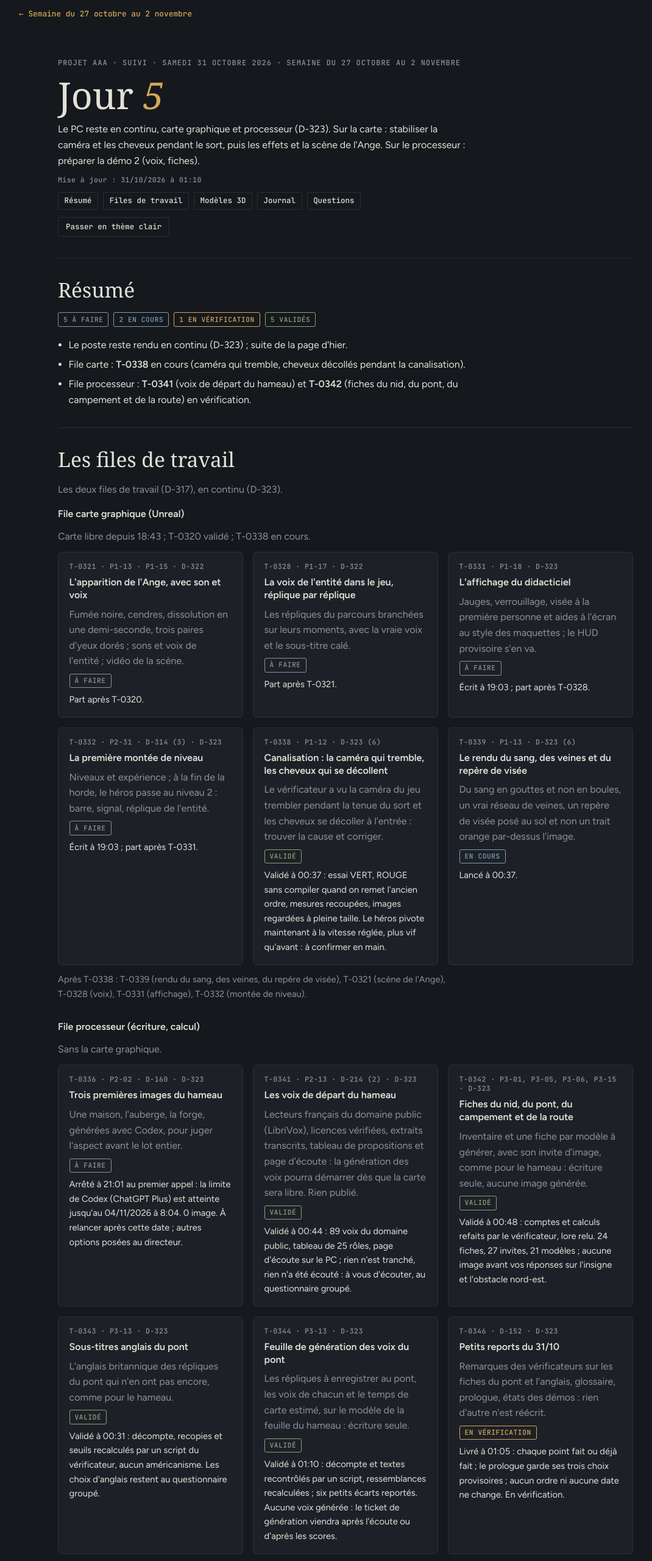
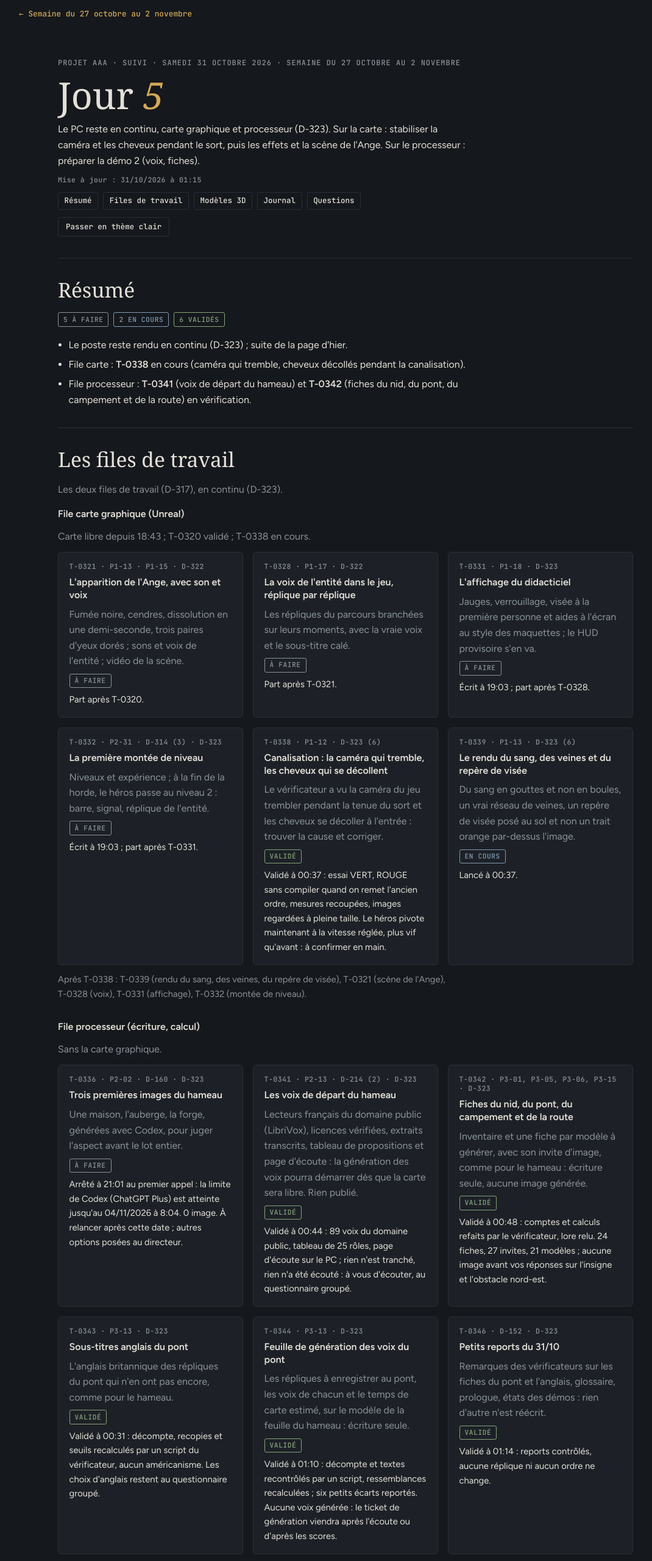
Before and after one commit to chipat-neko/aaa-game-pages, a plain HTML site: page semaines/2026-10-27/pages/jour-2026-10-31/page.html in a window 1280 px wide. Shown: the top 2560 px of the page at 61% size, without its empty margins (73-1143 px from the left). Drawn offline with Linux system fonts and the light colour scheme; a web font is replaced by a local one.

Commit message:
T-0346 valide

```diff
--- a/semaines/2026-10-27/pages/jour-2026-10-31/page.html
+++ b/semaines/2026-10-27/pages/jour-2026-10-31/page.html
@@ -95,7 +95,7 @@ ul.liste{margin:0;padding-left:1.1rem;display:grid;gap:.4rem}
   <div class="surtitre">Projet AAA · suivi · samedi 31 octobre 2026 · semaine du 27 octobre au 2 novembre</div>
   <h1>Jour <em>5</em></h1>
   <p class="lecture">Le PC reste en continu, carte graphique et processeur (<span class="insec">D-323</span>). Sur la carte : stabiliser la caméra et les cheveux pendant le sort, puis les effets et la scène de l&#x27;Ange. Sur le processeur : préparer la démo 2 (voix, fiches).</p>
-  <p class="ticket">Mise à jour : 31/10/2026 à 01:10</p>
+  <p class="ticket">Mise à jour : 31/10/2026 à 01:15</p>
   <nav class="sommaire" aria-label="Sommaire">
     <a href="#resume">Résumé</a><a href="#files">Files de travail</a><a href="#modeles">Modèles 3D</a><a href="#journal">Journal</a><a href="#questions">Questions</a>
   </nav>
@@ -104,7 +104,7 @@ ul.liste{margin:0;padding-left:1.1rem;display:grid;gap:.4rem}
 
 <section id="resume">
   <h2>Résumé</h2>
-  <div class="compteurs" aria-label="Tickets par état"><span class="etat e-a-faire">5 à faire</span><span class="etat e-en-cours">2 en cours</span><span class="etat e-verification">1 en vérification</span><span class="etat e-valide">5 validés</span></div>
+  <div class="compteurs" aria-label="Tickets par état"><span class="etat e-a-faire">5 à faire</span><span class="etat e-en-cours">2 en cours</span><span class="etat e-valide">6 validés</span></div>
   <ul class="liste lecture">
     <li>Le poste reste rendu en continu (<span class="insec">D-323</span>) ; suite de la page d&#x27;hier.</li>
     <li>File carte : <strong><span class="insec">T-0338</span></strong> en cours (caméra qui tremble, cheveux décollés pendant la canalisation).</li>
@@ -138,7 +138,7 @@ ul.liste{margin:0;padding-left:1.1rem;display:grid;gap:.4rem}
     <div class="piste"><span class="ticket"><span class="insec">T-0342</span> · <span class="insec">P3-01</span>, <span class="insec">P3-05</span>, <span class="insec">P3-06</span>, <span class="insec">P3-15</span> · <span class="insec">D-323</span></span><h3>Fiches du nid, du pont, du campement et de la route</h3><p class="muted">Inventaire et une fiche par modèle à générer, avec son invite d&#x27;image, comme pour le hameau : écriture seule, aucune image générée.</p><span class="etat e-valide">Validé</span><p class="note">Validé à 00:48 : comptes et calculs refaits par le vérificateur, lore relu. 24 fiches, 27 invites, 21 modèles ; aucune image avant vos réponses sur l&#x27;insigne et l&#x27;obstacle nord-est.</p></div>
     <div class="piste"><span class="ticket"><span class="insec">T-0343</span> · <span class="insec">P3-13</span> · <span class="insec">D-323</span></span><h3>Sous-titres anglais du pont</h3><p class="muted">L&#x27;anglais britannique des répliques du pont qui n&#x27;en ont pas encore, comme pour le hameau.</p><span class="etat e-valide">Validé</span><p class="note">Validé à 00:31 : décompte, recopies et seuils recalculés par un script du vérificateur, aucun américanisme. Les choix d&#x27;anglais restent au questionnaire groupé.</p></div>
     <div class="piste"><span class="ticket"><span class="insec">T-0344</span> · <span class="insec">P3-13</span> · <span class="insec">D-323</span></span><h3>Feuille de génération des voix du pont</h3><p class="muted">Les répliques à enregistrer au pont, les voix de chacun et le temps de carte estimé, sur le modèle de la feuille du hameau : écriture seule.</p><span class="etat e-valide">Validé</span><p class="note">Validé à 01:10 : décompte et textes recontrôlés par un script, ressemblances recalculées ; six petits écarts reportés. Aucune voix générée : le ticket de génération viendra après l&#x27;écoute ou d&#x27;après les scores.</p></div>
-    <div class="piste"><span class="ticket"><span class="insec">T-0346</span> · <span class="insec">D-152</span> · <span class="insec">D-323</span></span><h3>Petits reports du 31/10</h3><p class="muted">Remarques des vérificateurs sur les fiches du pont et l&#x27;anglais, glossaire, prologue, états des démos : rien d&#x27;autre n&#x27;est réécrit.</p><span class="etat e-verification">En vérification</span><p class="note">Livré à 01:05 : chaque point fait ou déjà fait ; le prologue garde ses trois choix provisoires ; aucun ordre ni aucune date ne change. En vérification.</p></div>
+    <div class="piste"><span class="ticket"><span class="insec">T-0346</span> · <span class="insec">D-152</span> · <span class="insec">D-323</span></span><h3>Petits reports du 31/10</h3><p class="muted">Remarques des vérificateurs sur les fiches du pont et l&#x27;anglais, glossaire, prologue, états des démos : rien d&#x27;autre n&#x27;est réécrit.</p><span class="etat e-valide">Validé</span><p class="note">Validé à 01:14 : reports contrôlés, aucune réplique ni aucun ordre ne change.</p></div>
     <div class="piste"><span class="ticket"><span class="insec">T-0347</span> · <span class="insec">P2-03</span> · <span class="insec">D-323</span></span><h3>Le plan du hameau, maison par maison</h3><p class="muted">Position, orientation et type de chaque bâtiment, rues et lieux des PNJ, avec un dessin et des contrôles par script : prépare l&#x27;assemblage du hameau, sans la carte.</p><span class="etat e-en-cours">En cours</span><p class="note">Lancé à 01:06.</p></div>
   </div>
   <p class="suite">Après le recalcul : la présentation aux investisseurs remise à jour, puis d&#x27;autres tickets sans carte.</p>
@@ -179,6 +179,7 @@ ul.liste{margin:0;padding-left:1.1rem;display:grid;gap:.4rem}
     <div class="entree"><time>01:05</time><p><span class="insec">T-0346</span> livré, en vérification (petits reports).</p></div>
     <div class="entree"><time>01:06</time><p><span class="insec">T-0347</span> lancé sur le processeur : le plan du hameau, maison par maison.</p></div>
     <div class="entree"><time>01:10</time><p><span class="insec">T-0344</span> validé (feuille des voix du pont).</p></div>
+    <div class="entree"><time>01:15</time><p><span class="insec">T-0346</span> validé (petits reports).</p></div>
   </div>
 </section>
 
```
